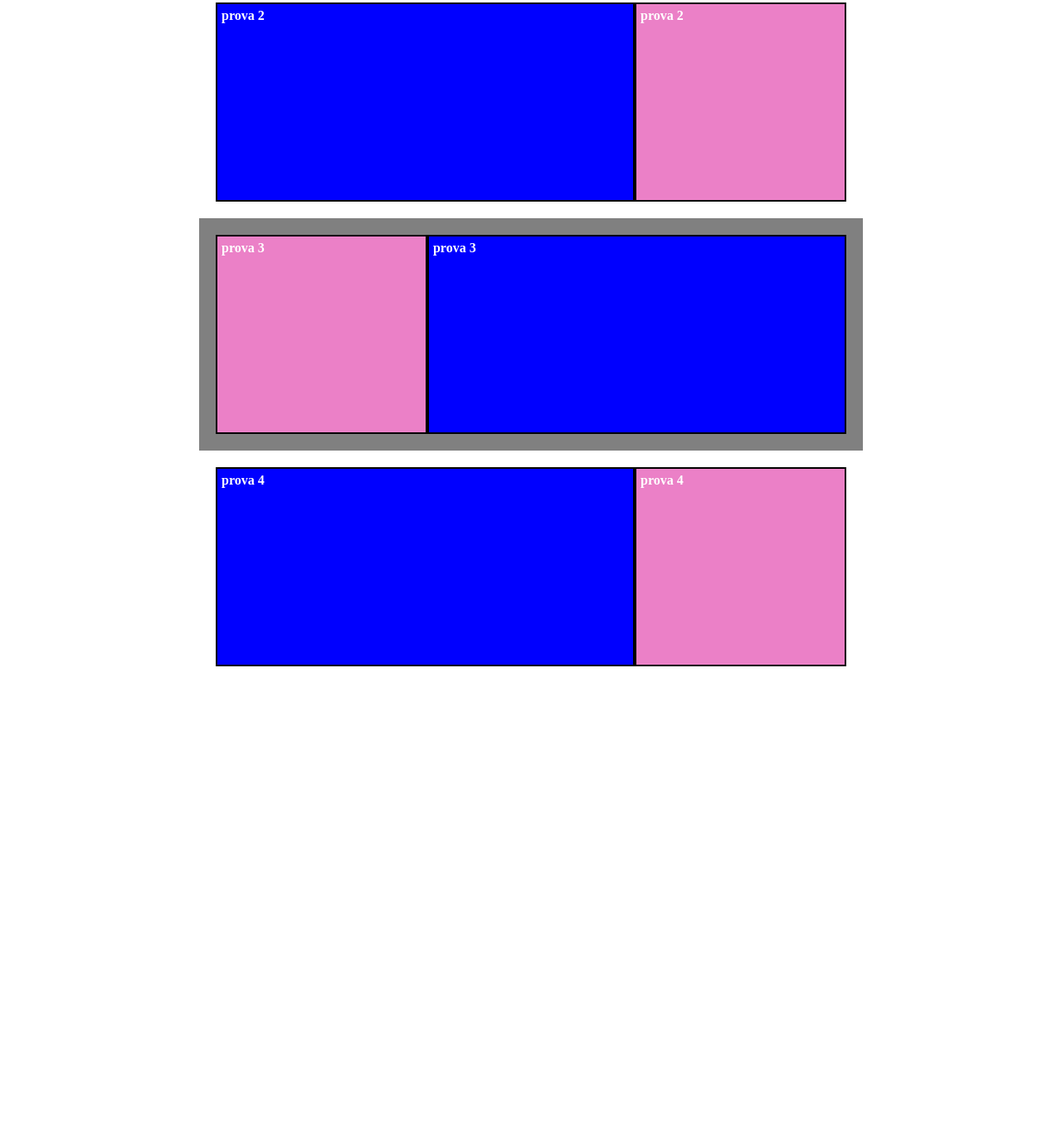
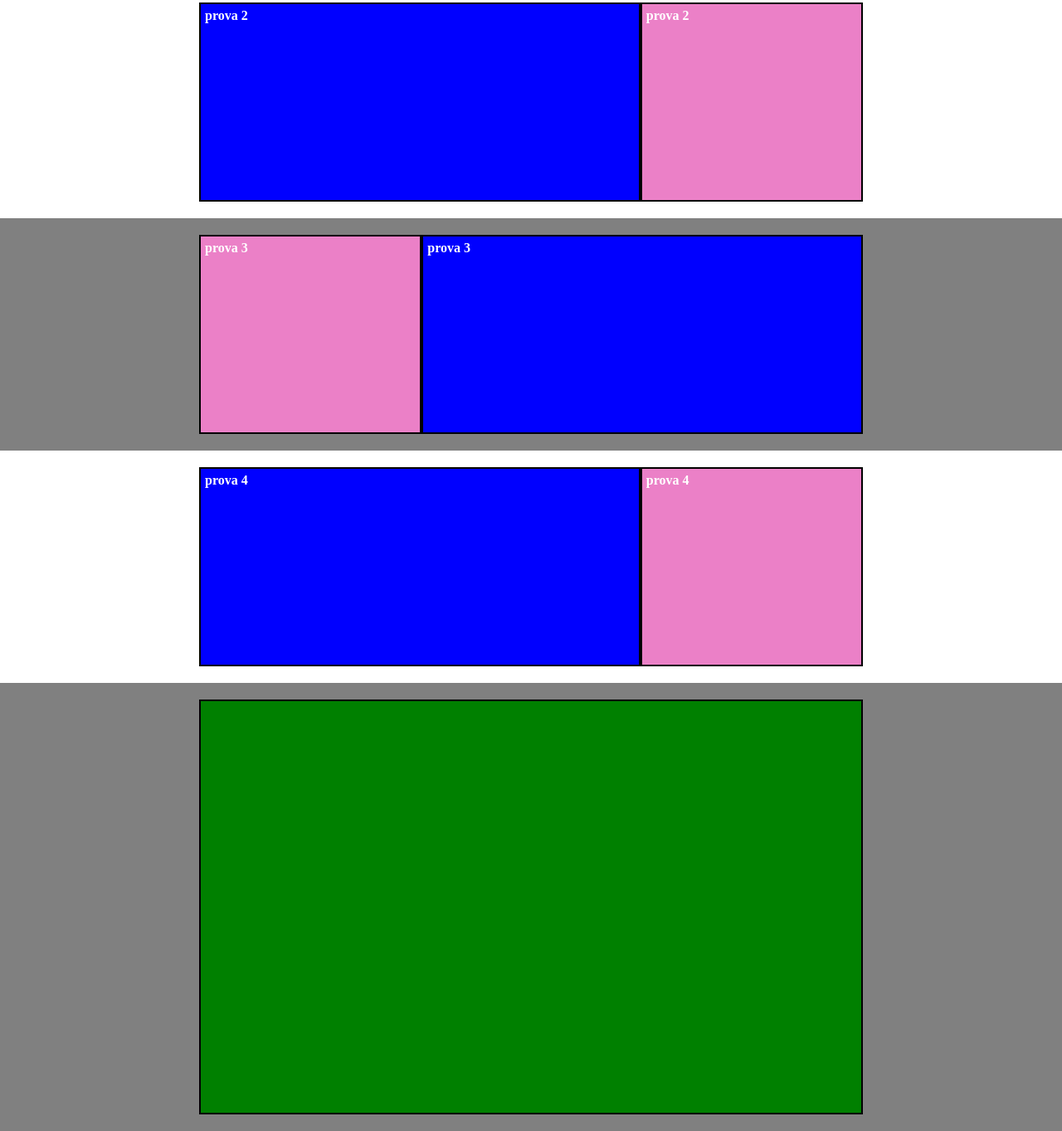
Before and after one commit to DamianoLunardo/htmlcss-struttura-discord, a plain HTML site: page index.html in a window 1280 px wide. Shown: the part 359-1722 px from the top of the page at 83% size. Before the commit the page ends 1182 px from the top, so only its background shows below. Drawn offline with Linux system fonts and the light colour scheme.

Commit message:
ADD section 5

```diff
--- a/index.html
+++ b/index.html
@@ -21,38 +21,45 @@
 		</header>
 
         <!-- First section -->
-        <section class="section-1 container">
-            <div class="row-1">
+        <section class="section-1 ">
+            <div class="row-1 container">
                 <div class="col-8">prova 1</div>
             </div>
         </section>
 
 
         <!-- Second section -->
-        <section class="section-2 container">
-            <div class="row-2">
+        <section class="section-2 ">
+            <div class="row-2 container">
                 <div class="col-8a">prova 2</div>
                 <div class="col-4a">prova 2</div>
             </div>
         </section>
 
         <!-- third  section -->
-        <section class="section-3 container">
-            <div class="row-2">
+        <section class="section-3 ">
+            <div class="row-2 container">
                 <div class="col-8b">prova 3</div>
                 <div class="col-4b">prova 3</div>
             </div>
         </section>
 
        <!-- fourth  section -->
-        <section class="section-2 container">
-            <div class="row-2">
+        <section class="section-2 ">
+            <div class="row-2 container">
                 <div class="col-8a">prova 4</div>
                 <div class="col-4a">prova 4</div>
             </div>
         </section>
 
-
+        <!-- fifth section -->
+        <section class="section5">
+            <div class="container">
+                <div class="row">
+                    <div class="col-8c"></div>
+                </div>
+            </div>
+        </section>
 
 		</main>
 
--- a/style.css
+++ b/style.css
@@ -142,3 +142,15 @@ body {
 
 
 }
+
+/* fifth section */
+.debug .section5 {
+	padding: 20px;
+	background-color: gray;
+}
+
+.col-8c {
+	flex-basis: 100%;
+	height: 500px;
+	background-color: green;
+}
```
